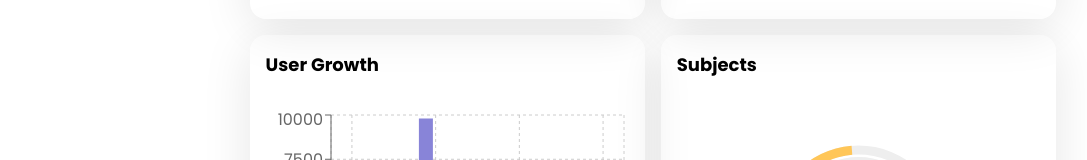
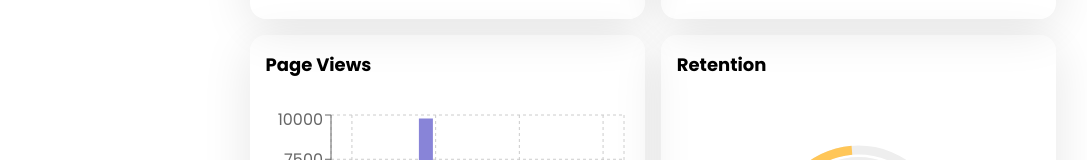
Before and after one commit to aronnoahsan/dashboard, a Next.js app: page / in a window 1280 px wide. Shown: the part 453-613 px from the top of the page, without its empty margins (96-1183 px from the left). Built offline with nearby package versions, Linux system fonts and the light colour scheme.

Commit message:
layout changed

```diff
--- a/app/page.js
+++ b/app/page.js
@@ -39,11 +39,11 @@ export default function Home() {
           <div className={styles.gap} />
           <div className={styles.graph__component__flex}>
             <div className={styles.graph__component}>
-              <h2 className={styles.h2__style}>User Growth</h2>
+              <h2 className={styles.h2__style}>Page Views</h2>
               <BarChartGraph />
             </div>
             <div className={styles.graph__component}>
-              <h2 className={styles.h2__style}>Subjects</h2>
+              <h2 className={styles.h2__style}>Retention</h2>
               <RadialGraph />
             </div>
           </div>
```
Also changed, not shown: app/dashboard/layout.js (+5 -2 lines).
